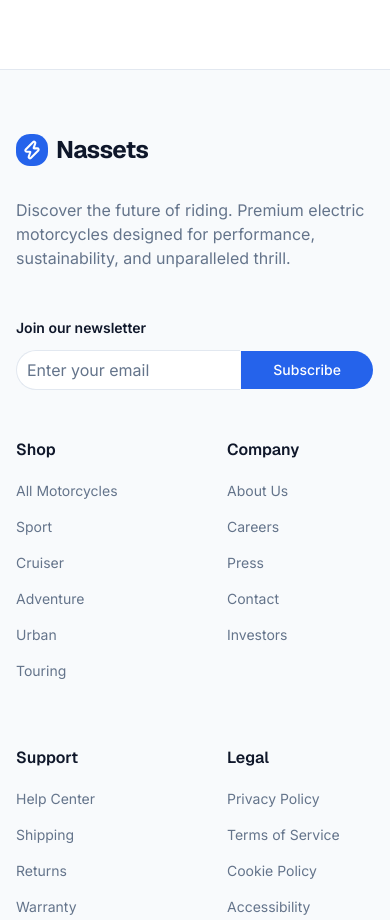
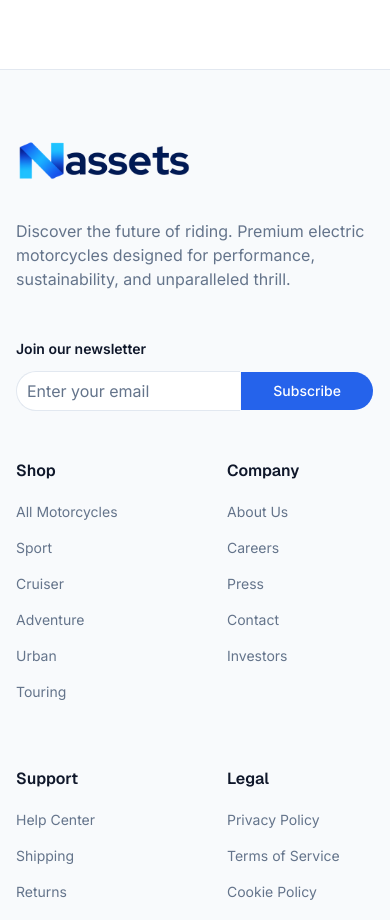
Before and after one commit to mustaphaibrahimfullaty/nassets, a Next.js app: page / in a window 390 px wide. Shown: the part 10280-11200 px from the top of the page. Built offline with nearby package versions, Linux system fonts and the light colour scheme.

Commit message:
Add brand logos to mobile nav and footer

```diff
--- a/components/shared/footer.tsx
+++ b/components/shared/footer.tsx
@@ -2,8 +2,9 @@ import Link from "next/link";
 import { footerSections, socialLinks } from "@/data/navigation";
 import { Button } from "@/components/ui/button";
 import { Input } from "@/components/ui/input";
-import { Zap, ArrowRight } from "lucide-react";
+import { ArrowRight } from "lucide-react";
 import { FaTwitter, FaInstagram, FaYoutube, FaLinkedin } from "react-icons/fa";
+import Image from "next/image";
 
 export function Footer() {
   const currentYear = new Date().getFullYear();
@@ -26,13 +27,14 @@ export function Footer() {
 
           {/* Brand & Newsletter Section */}
           <div className="lg:col-span-4 space-y-6">
-            <Link href="/" className="flex items-center gap-2 group w-fit">
-              <div className="bg-primary text-primary-foreground p-1.5 rounded-md group-hover:scale-105 transition-transform duration-300">
-                <Zap size={20} strokeWidth={2.5} />
-              </div>
-              <span className="font-heading font-bold text-2xl tracking-tight">
-                Nassets
-              </span>
+            <Link href="/" className="flex items-center w-fit">
+              <Image
+                src="/brand/nassets-full-logo.png"
+                alt="Nassets"
+                width={500}
+                height={150}
+                className="h-auto w-44 dark:grayscale dark:invert"
+              />
             </Link>
 
             <p className="text-muted-foreground max-w-sm">
--- a/components/shared/navbar.tsx
+++ b/components/shared/navbar.tsx
@@ -7,8 +7,8 @@ import { mainNavItems } from "@/data/navigation";
 import { ThemeToggle } from "@/components/shared/theme-toggle";
 import { Button } from "@/components/ui/button";
 import { Badge } from "@/components/ui/badge";
-import { Sheet, SheetContent, SheetTrigger } from "@/components/ui/sheet";
-import { Search, ShoppingCart, User, Menu, Zap } from "lucide-react";
+import { Sheet, SheetContent, SheetTitle, SheetTrigger } from "@/components/ui/sheet";
+import { Search, ShoppingCart, User, Menu } from "lucide-react";
 import { cn } from "@/lib/utils";
 import Image from "next/image";
 
@@ -111,14 +111,16 @@ export function Navbar() {
               </Button>
             </SheetTrigger>
             <SheetContent side="right" className="w-[300px] sm:w-[400px] flex flex-col p-0">
+              <SheetTitle className="sr-only">Mobile navigation menu</SheetTitle>
               <div className="p-6 border-b flex items-center justify-between">
-                <Link href="/" className="flex items-center gap-2" onClick={() => setIsMobileMenuOpen(false)}>
-                  <div className="bg-primary text-primary-foreground p-1.5 rounded-md">
-                    <Zap size={20} strokeWidth={2.5} />
-                  </div>
-                  <span className="font-heading font-bold text-xl tracking-tight">
-                    Nassets
-                  </span>
+                <Link href="/" className="flex items-center" onClick={() => setIsMobileMenuOpen(false)}>
+                  <Image
+                    src="/brand/logo.png"
+                    alt="Nassets"
+                    width={2000}
+                    height={2000}
+                    className="size-12 dark:grayscale dark:invert"
+                  />
                 </Link>
                 <ThemeToggle />
               </div>
```
Also changed, not shown: 1 other file (tests, documents, lock files or other folders).
